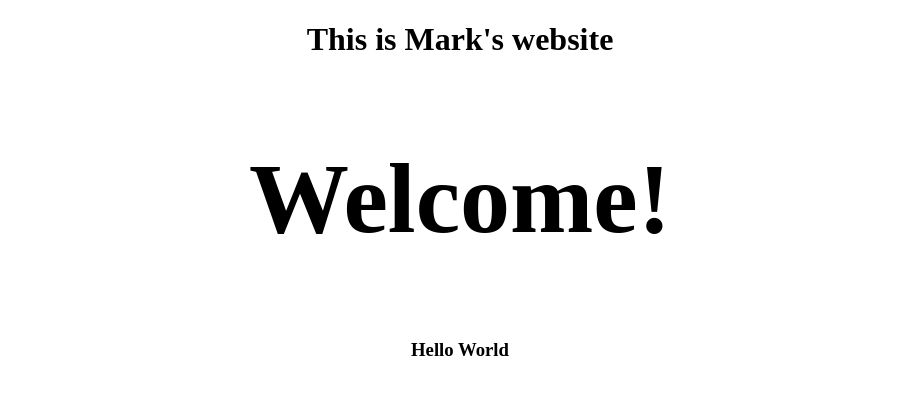
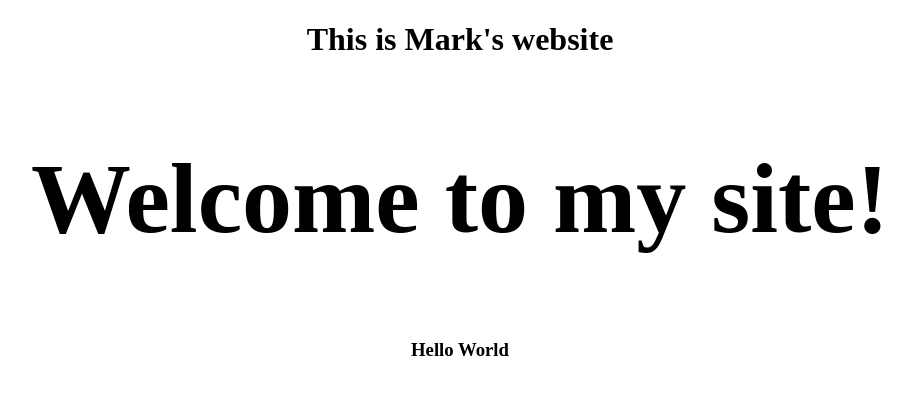
Before and after one commit to mark-carlson/mark-carlson.github.io, a plain HTML site: page index.html in a window 1280 px wide. Shown: the whole page, without its empty margins (180-1092 px from the left). Drawn offline with Linux system fonts and the light colour scheme.

Commit message:
Updates my home page

```diff
--- a/index.html
+++ b/index.html
@@ -16,7 +16,7 @@
             <p class="browsehappy">You are using an <strong>outdated</strong> browser. Please <a href="#">upgrade your browser</a> to improve your experience.</p>
         <![endif]-->
         <h1>This is Mark's website</h1>
-        <h2>Welcome!</h2>
+        <h2>Welcome to my site!</h2>
         <h3>Hello World</h3>
         <script src="" async defer></script>
     </body>
```
